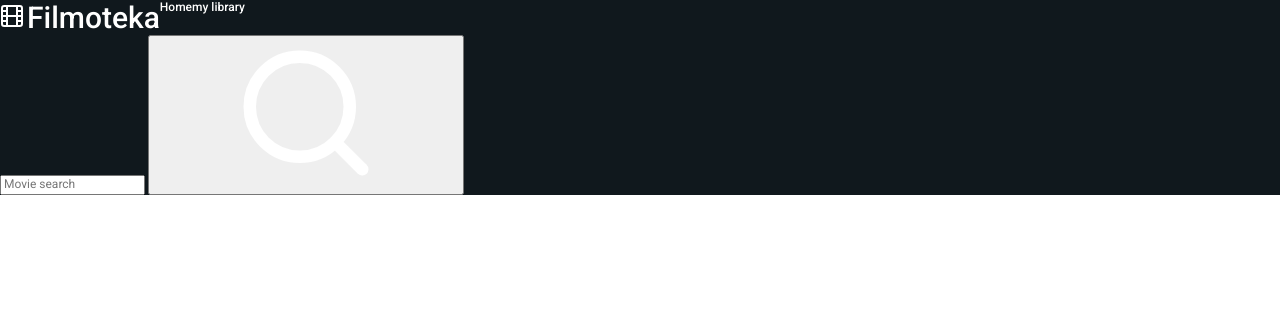
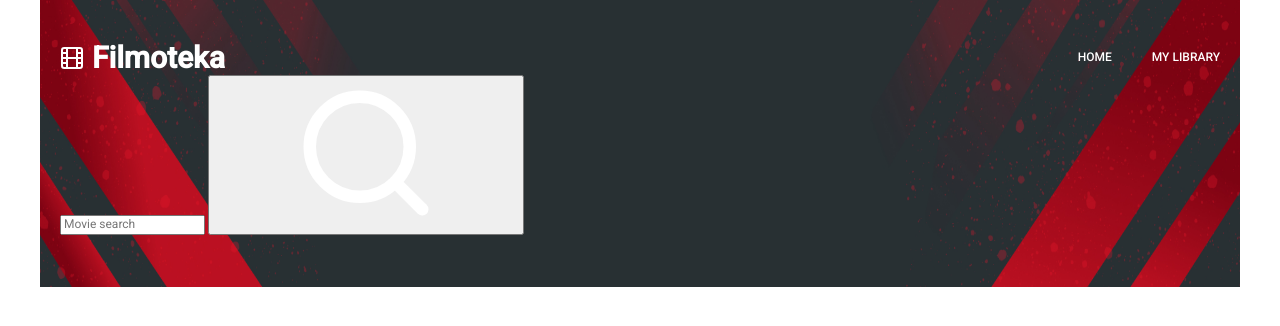
Before and after one commit to Volodymyr-Mospan/comand-js-test, a website built with Parcel: page src/index.html in a window 1280 px wide. Built offline with nearby package versions, Linux system fonts and the light colour scheme.

Commit message:
adds header scss

```diff
--- a/src/partials/header.html
+++ b/src/partials/header.html
@@ -1,13 +1,16 @@
-<header style="background-color: #10181d">
+<header>
+  <div class="container">
     <nav class="nav">
       <a href="./index.html" class="logo">
         <svg class="logo__icon" width="24" height="24">
           <use href="./images/svg/icon.svg#icon-logo"></use>
         </svg>
-      <span class="logo__text">Filmoteka</span>
+        <h1 class="logo__text">Filmoteka</h1>
       </a>
-    <a href="#">Home</a>
-    <a href="#">my library</a>
+      <ul class="nav-list">
+        <li><a class="nav-list__item" href="#">Home</a></li>
+        <li><a class="nav-list__item" href="#">my library</a></li>
+      </ul>
     </nav>
 
     <form name="search-film-form">
@@ -24,4 +27,5 @@
       </button>
     </form>
     <p></p>
+  </div>
 </header>
--- a/src/sass/_common.scss
+++ b/src/sass/_common.scss
@@ -14,3 +14,9 @@ a {
   color: inherit;
   text-decoration: none;
 }
+
+ul {
+  list-style: none;
+  margin: 0;
+  padding: 0;
+}
--- a/src/sass/_header.scss
+++ b/src/sass/_header.scss
@@ -1,6 +1,47 @@
+header {
+}
+.container {
+  max-width: 1200px;
+  padding: 40px 20px;
+  margin-left: auto;
+  margin-right: auto;
+
+  background-image: url(../images/hesat_2@3x.jpg);
+  background-size: 100% 100%;
+  background-position: center;
+}
+
 .nav {
   display: flex;
 }
+
+.logo {
+  display: flex;
+  align-items: center;
+}
+
 .logo__text {
+  display: inline-block;
+
+  margin: 0;
+  margin-left: 8px;
+
   font-size: 30px;
 }
+
+.nav-list {
+  display: flex;
+  margin-left: auto;
+  justify-content: center;
+  align-items: center;
+  column-gap: 40px;
+}
+
+.nav-list__item {
+  display: inline-block;
+  text-align: center;
+  text-transform: uppercase;
+
+  padding-top: 4px;
+  padding-bottom: 6px;
+}
```
Lines whose indentation alone changed are shown as unchanged.
